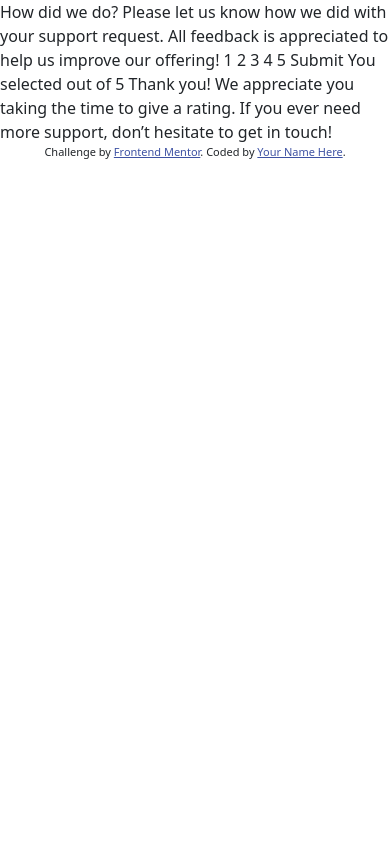
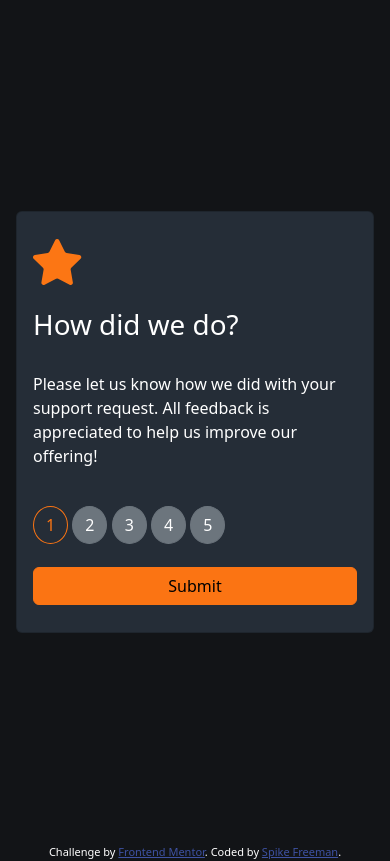
Before and after one commit to spikefreeman/interactive-rating-component-main, a website: page index.html in a window 390 px wide. Drawn offline with nearby package versions, Linux system fonts and the light colour scheme.

Commit message:
Mobile spacing

```diff
--- a/css/styles.css
+++ b/css/styles.css
@@ -0,0 +1,8 @@
+body {
+    background-color:hsl(216, 12%, 8%);
+    color: hsl(0, 0%, 100%);
+}
+
+.card {
+    background-color: hsl(213, 19%, 18%);
+}
--- a/index.html
+++ b/index.html
@@ -13,23 +13,41 @@
     .attribution { font-size: 11px; text-align: center; }
     .attribution a { color: hsl(228, 45%, 44%); }
   </style>
+
+  <!-- Imports -->
   <link rel="stylesheet" href="node_modules/bootstrap/dist/bootstrap.css">
+  <link rel="stylesheet" href="css/main.css">
+  <link rel="stylesheet" href="css/styles.css">
 </head>
 <body>
+  <main class="vh-100 d-flex align-items-center">
+    <!-- Card 1 -->
+    <div class="card m-3 h-50">
+      <div class="card-body d-flex flex-column justify-content-around">
+        <!-- Rating state start -->
+        <img src="images/icon-star.svg" alt="star" width="15%">
 
-  <!-- Rating state start -->
+        <h1 class="card-title"> How did we do?</h1>
 
-  How did we do?
+        <p class="card-text"> Please let us know how we did with your support request. All feedback is appreciated to help us improve our offering!</p>
 
-  Please let us know how we did with your support request. All feedback is appreciated
-  to help us improve our offering!
+        <div class="rating">
+          <button type="button" class="btn btn-outline-primary rounded-circle"> 1 </button>
+          <button type="button" class="btn btn-secondary rounded-circle">2</button>
+          <button type="button" class="btn btn-secondary rounded-circle">3</button>
+          <button type="button" class="btn btn-secondary rounded-circle">4</button>
+          <button type="button" class="btn btn-secondary rounded-circle">5</button>
+        </div>
 
-  1 2 3 4 5
-
-  Submit
+        <a href="#" class="btn btn-primary"> Submit </a>
 
         <!-- Rating state end -->
+      </div>
+    </div>
 
+    <!-- Card 2 -->
+    <div class="card d-none">
+      <div class="card-body">
         <!-- Thank you state start -->
 
         You selected <!-- Add rating here --> out of 5
@@ -40,12 +58,18 @@
         don’t hesitate to get in touch!
 
         <!-- Thank you state end -->
+      </div>
+    </div>
+  </main>
 
-
+  <footer>
     <div class="attribution">
       Challenge by <a href="https://www.frontendmentor.io?ref=challenge" target="_blank">Frontend Mentor</a>.
-    Coded by <a href="#">Your Name Here</a>.
+      Coded by <a href="https://www.frontendmentor.io/profile/spikefreeman" target="_blank">Spike Freeman</a>.
     </div>
+  </footer>
+
+  <!-- Javascript -->
   <script src="node_modules/boostrap/dist/js/boostrap.bundle.js"></script>
 </body>
 </html>
--- a/scss/main.scss
+++ b/scss/main.scss
@@ -1,4 +1,4 @@
-
+$primary: hsl(25, 97%, 53%);
 
 
 // --------------- Import Bootstrap ----------------------------------
```
Also changed, not shown: css/main.css, 1 other file. Lines whose indentation alone changed are shown as unchanged.
